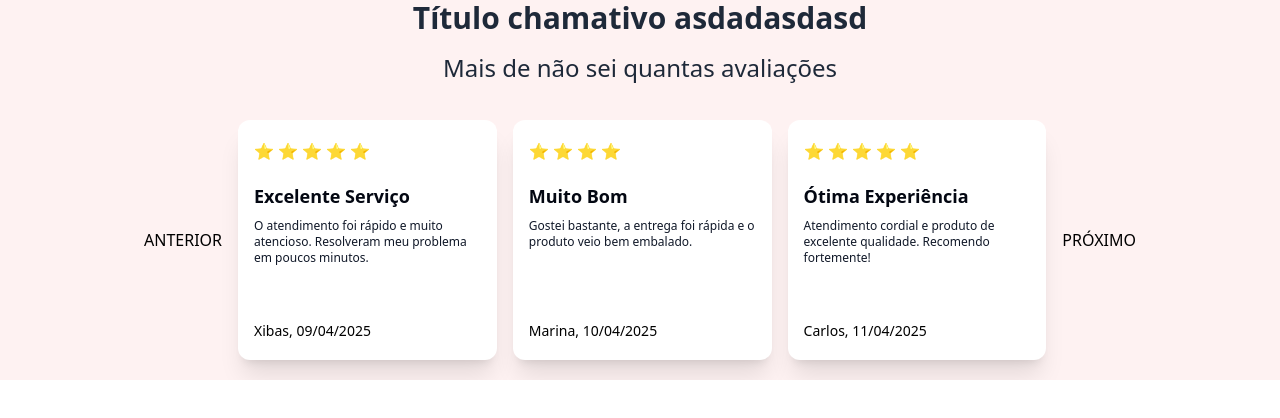
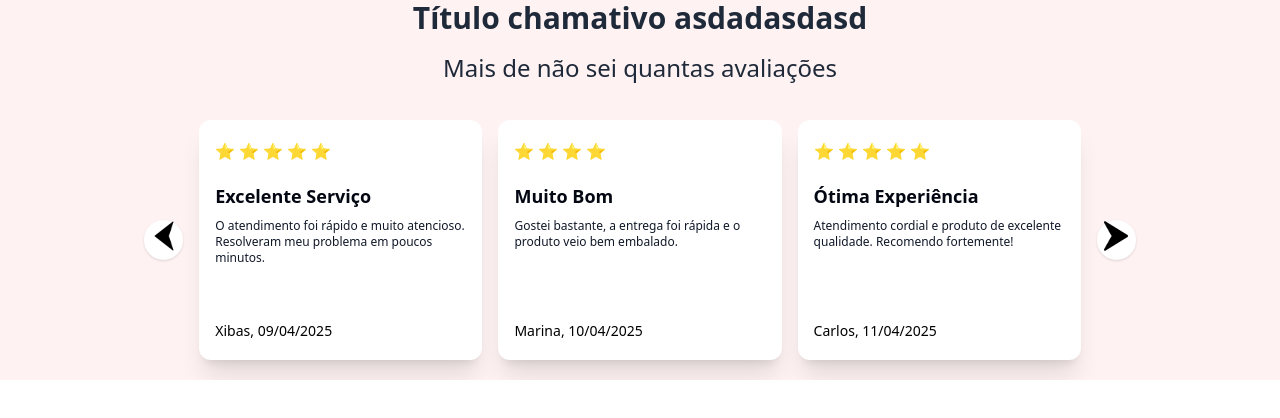
Before and after one commit to DrumondParizottoPiccolo/WebDelivery, a React (Vite) app: page / in a window 1280 px wide. Shown: the top 418 px of the page. Built offline with nearby package versions, Linux system fonts and the light colour scheme.

Commit message:
Estilização dos botões carrocel

```diff
--- a/src/Components/Section4.jsx
+++ b/src/Components/Section4.jsx
@@ -1,6 +1,7 @@
 import React, {useState} from 'react'
 import EvaluationCard from './EvaluationCard'
-
+import left from '../assets/icons/left-arrow.png'
+import right from '../assets/icons/right-arrow.png'
 
 
 function Section4() {
@@ -82,14 +83,14 @@ function Section4() {
         <h1 className='font-extrabold font-sans text-3xl text-gray-800'>Título chamativo asdadasdasd</h1>
         <h2 className='font-sans text-2xl text-gray-800 font-medium'>Mais de não sei quantas avaliações</h2>
         <div className='flex-row flex gap-4 w-4/5 overflow-hidden  p-4 rounded-lg h-70 justify-center items-center'>
-        <button onClick={handlePrev} disabled={startIndex === 0}>ANTERIOR</button>
+          <button onClick={handlePrev} disabled={startIndex === 0} className='bg-white w-10 h-10 flex justify-center rounded-3xl shadow-sm border-b-gray-400'> <img src={left} alt='Seta para esquerda' className='w-6 h-8 cursor-pointer'/> </button>
           {visibleItems.map((evaluation) => (
             <EvaluationCard
               key={evaluation.id}
               {...evaluation}
             />
           ))}
-          <button onClick={handleNext} disabled={startIndex + itemsPerPage >= evaluationList.length}>PRÓXIMO</button>
+          <button onClick={handleNext} disabled={startIndex + itemsPerPage >= evaluationList.length} className='bg-white w-10 h-10 flex justify-center rounded-3xl shadow-sm border-b-gray-400'> <img src={right} alt="Seta para direita" className='w-6 h-8 cursor-pointer'/> </button>
         </div>
 
     </div>
```
Also changed, not shown: src/assets/icons/left-arrow.png (added), src/assets/icons/right-arrow.png (added).
